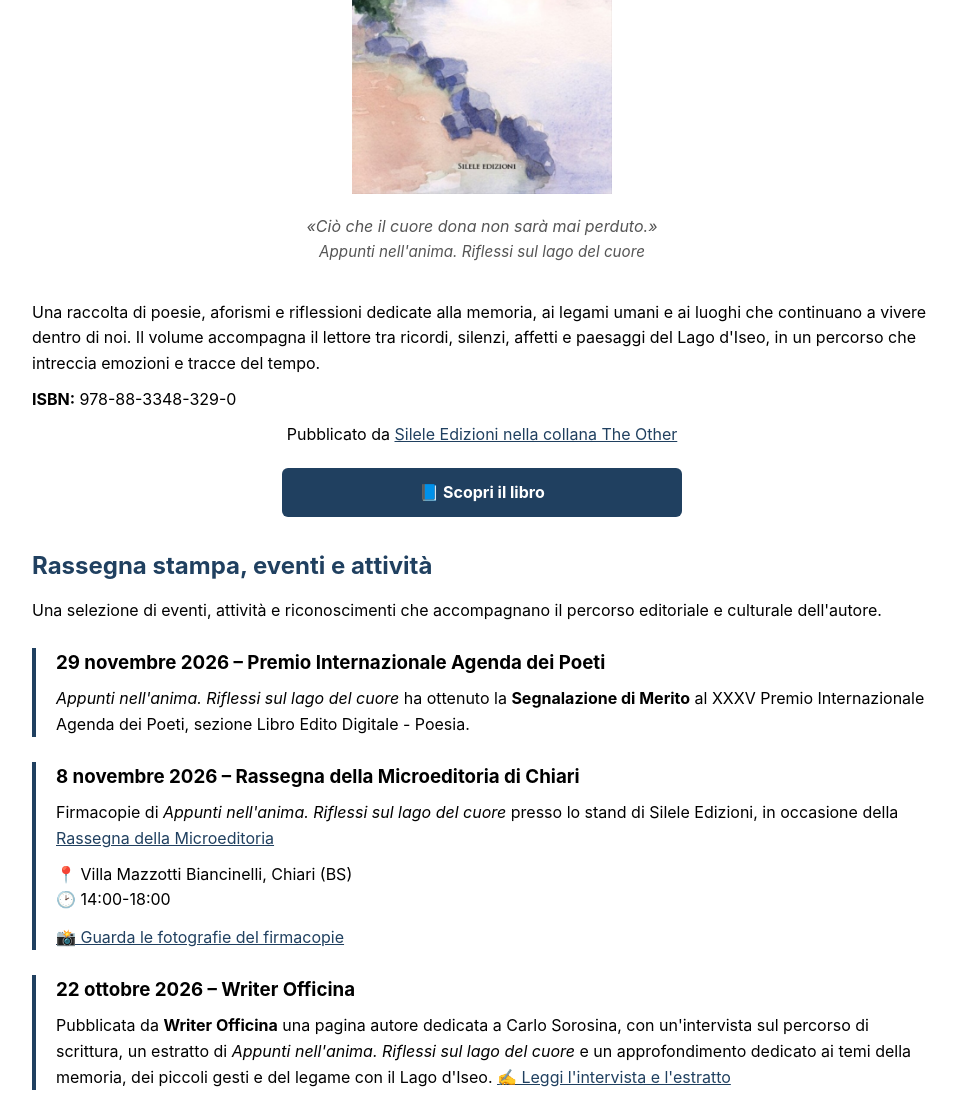
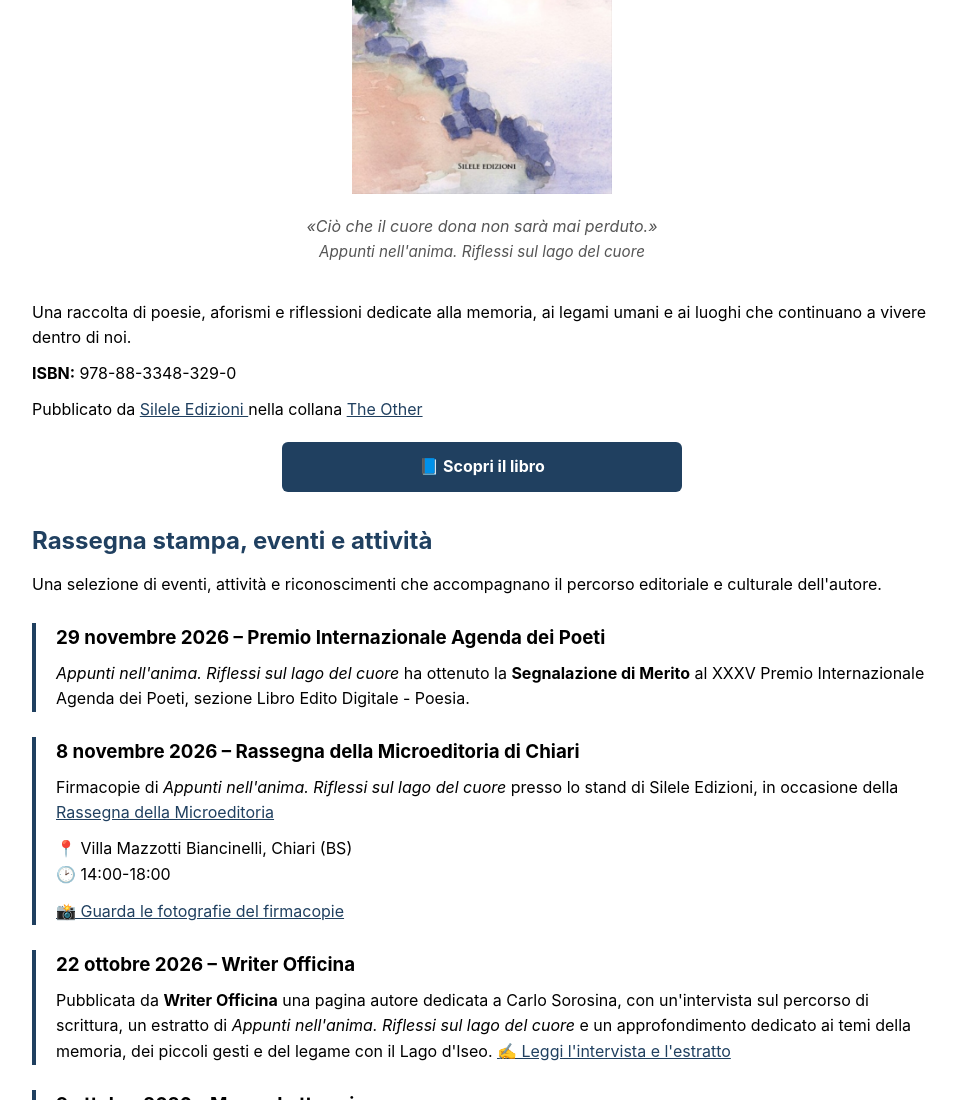
Before and after one commit to carlosorosina-bit/carlosorosina.github.io, a plain HTML site: page index.html in a window 1280 px wide. Shown: the part 1377-2477 px from the top of the page, without its empty margins (158-1115 px from the left). Drawn offline with Linux system fonts and the light colour scheme.

Commit message:
Update index.html

```diff
--- a/index.html
+++ b/index.html
@@ -352,7 +352,10 @@ carlo.sorosina@gmail.com
 </p>
 
 <!-- Opera pubblicata -->
-<h2>Pubblicazioni</h2>
+<section aria-labelledby="pubblicazioni">
+    <h2 id="pubblicazioni">Pubblicazioni</h2>
+
+<article class="book-card">
 
 <h3>Appunti nell'anima. Riflessi sul lago del cuore</h3>
 
@@ -369,20 +372,26 @@ style="max-width:260px; display:block; margin:20px auto;">
 </p>
 
 <p>
-Una raccolta di poesie, aforismi e riflessioni dedicate alla memoria, ai legami umani e ai luoghi che continuano a vivere dentro di noi. Il volume accompagna il lettore tra ricordi, silenzi, affetti e paesaggi del Lago d'Iseo, in un percorso che intreccia emozioni e tracce del tempo.
+Una raccolta di poesie, aforismi e riflessioni dedicate alla memoria, ai legami umani e ai luoghi che continuano a vivere dentro di noi.
 </p>
 
 <p>
 <strong>ISBN:</strong> 978-88-3348-329-0
 </p>
 
-<p style="text-align:center;">
+<p class="book-publisher">
 Pubblicato da
 <a href="https://www.silele.it/"
 target="_blank"
 rel="noopener noreferrer"
 title="Silele Edizioni - sito ufficiale">
-Silele Edizioni nella collana The Other
+Silele Edizioni
+</a>
+nella collana
+<a href="https://www.silele.it/the-other"
+target="_blank"
+rel="noopener noreferrer">
+The Other
 </a>
 </p>
 
```
